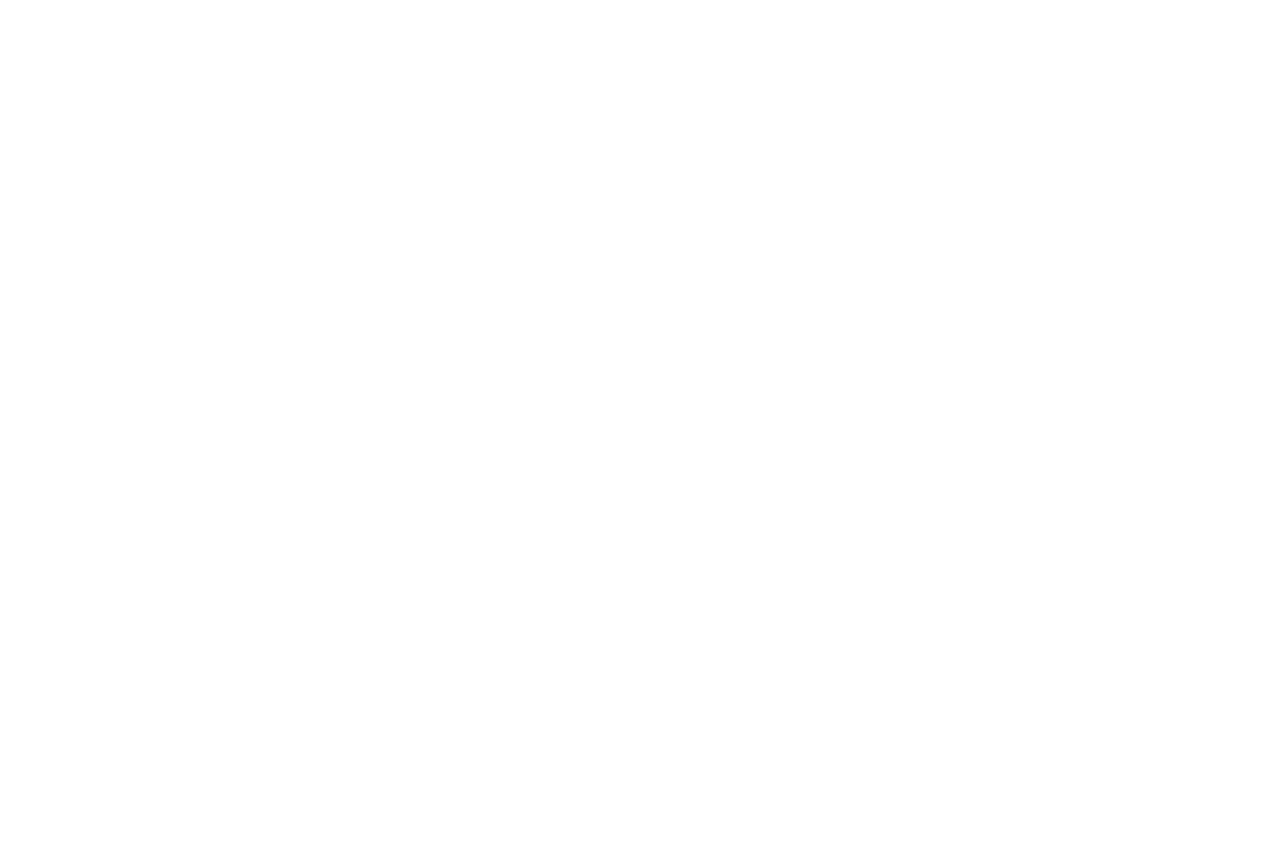
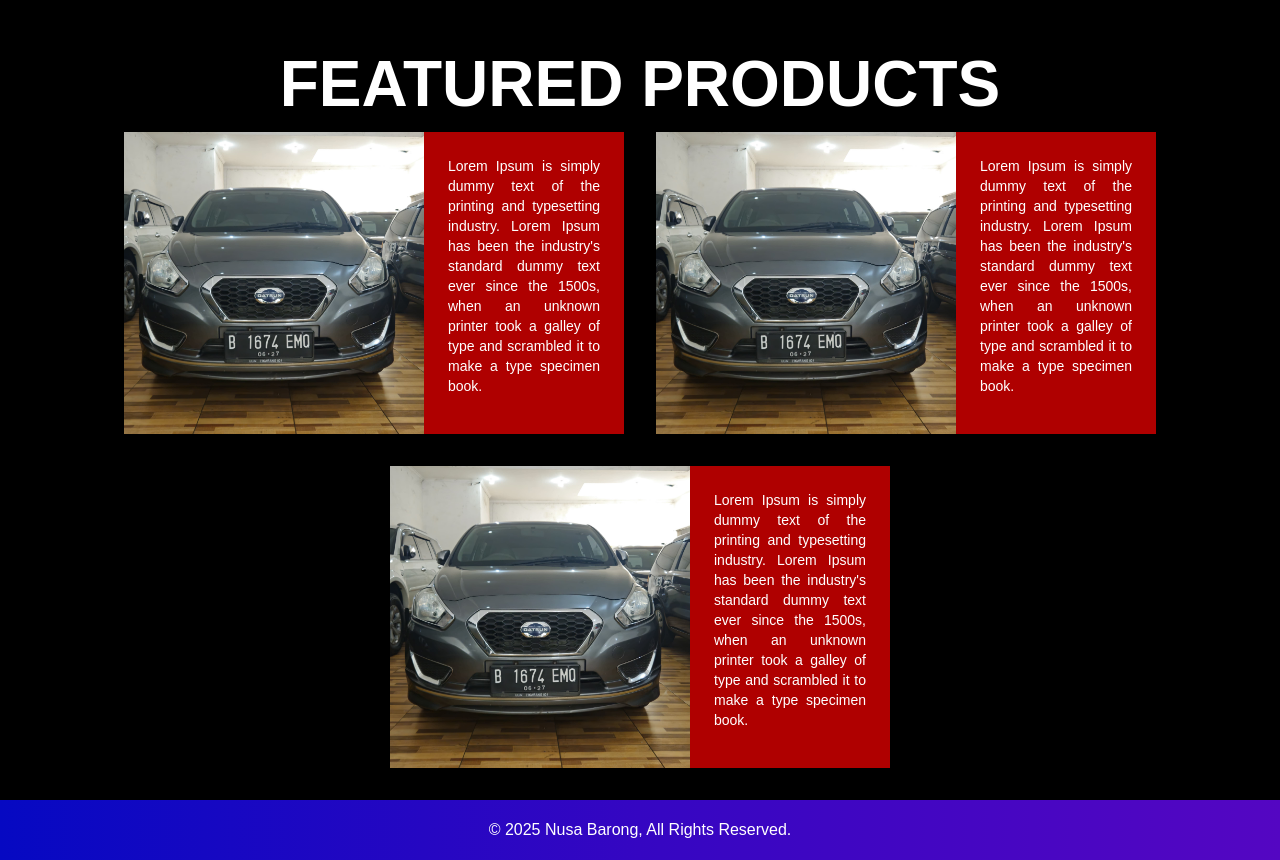
Before and after one commit to davidyusaku-13/nusabarong, a Next.js app: page / in a window 1280 px wide. Shown: the part 860-1720 px from the top of the page. Before the commit the page ends 800 px from the top, so only its background shows below. Built offline with nearby package versions, Linux system fonts and the light colour scheme.

Commit message:
added Featured Cars section

```diff
--- a/app/layout.tsx
+++ b/app/layout.tsx
@@ -2,6 +2,7 @@ import type { Metadata } from "next";
 import { Open_Sans } from "next/font/google";
 import "./globals.css";
 import Navbar from "@/components/Navbar";
+import Footer from "@/components/Footer";
 
 const openSans = Open_Sans({
   variable: "--font-open-sans",
@@ -24,6 +25,7 @@ export default function RootLayout({
       <body className={`${openSans.variable} antialiased`}>
         <Navbar />
         {children}
+        <Footer />
       </body>
     </html>
   );
--- a/app/page.tsx
+++ b/app/page.tsx
@@ -1,3 +1,4 @@
+import Featured from "@/components/Featured";
 import Hero from "@/components/Hero";
 import React from "react";
 
@@ -5,6 +6,7 @@ export default function Home() {
   return (
     <>
       <Hero />
+      <Featured />
     </>
   );
 }
--- /dev/null
+++ b/components/Featured.tsx
@@ -0,0 +1,20 @@
+import Image from "next/image";
+import React from "react";
+import FeaturedCard from "./FeaturedCard";
+
+export default function Featured() {
+  return (
+    <>
+      <div className="bg-black text-white flex flex-col w-full min-h-[769px] pb-8">
+        <div className="mt-24 justify-center items-center text-center">
+          <p className=" text-[64px] font-extrabold">FEATURED PRODUCTS</p>
+        </div>
+        <div className="flex flex-wrap justify-center items-center gap-x-8 gap-y-8">
+          <FeaturedCard />
+          <FeaturedCard />
+          <FeaturedCard />
+        </div>
+      </div>
+    </>
+  );
+}
--- /dev/null
+++ b/components/FeaturedCard.tsx
@@ -0,0 +1,18 @@
+import Image from "next/image";
+import React from "react";
+
+export default function FeaturedCard() {
+  return (
+    <>
+      <div className="flex">
+        <Image src={"/img/datsun.jpeg"} width={300} height={300} alt="datsun" />
+        <p className="bg-[#AF0000] w-[200px] p-6 text-justify text-sm">
+          Lorem Ipsum is simply dummy text of the printing and typesetting
+          industry. Lorem Ipsum has been the industry's standard dummy text ever
+          since the 1500s, when an unknown printer took a galley of type and
+          scrambled it to make a type specimen book.
+        </p>
+      </div>
+    </>
+  );
+}
--- /dev/null
+++ b/components/Footer.tsx
@@ -0,0 +1,11 @@
+import React from "react";
+
+export default function Footer() {
+  return (
+    <>
+      <div className="min-h-[60px] flex justify-center items-center bg-gradient-to-r from-[#0609C2] via-[#3506C2] to-[#5406c2] text-white">
+        © 2025 Nusa Barong, All Rights Reserved.
+      </div>
+    </>
+  );
+}
--- a/components/Hero.tsx
+++ b/components/Hero.tsx
@@ -5,23 +5,21 @@ import React from "react";
 
 export default function Hero() {
   const pathname = usePathname();
-  const path = pathname.split("/");
-  const heroTxt = path[path.length - 1];
+  const isHome = pathname === "/";
+  const heroTxt = isHome
+    ? "WELCOME TO"
+    : pathname.split("/").pop()?.toUpperCase();
   return (
     <>
       <section className="bg-[url(/bg_home.png)] bg-center bg-cover w-full h-screen flex flex-col justify-center items-start pl-[90px]">
-        <p className="text-white italic font-bold text-[80px]">
-          {pathname === "/" ? "WELCOME TO" : heroTxt.toUpperCase()}
-        </p>
-        {pathname === "/" ? (
+        <p className="text-white italic font-bold text-[80px]">{heroTxt}</p>
+        {isHome && (
           <Image
-            src={"/nbm_white.png"}
+            src="/nbm_white.png"
             width={406}
             height={325}
             alt="nbm_white.png"
           />
-        ) : (
-          ""
         )}
       </section>
     </>
```
Also changed, not shown: public/img/datsun.jpeg (added).
